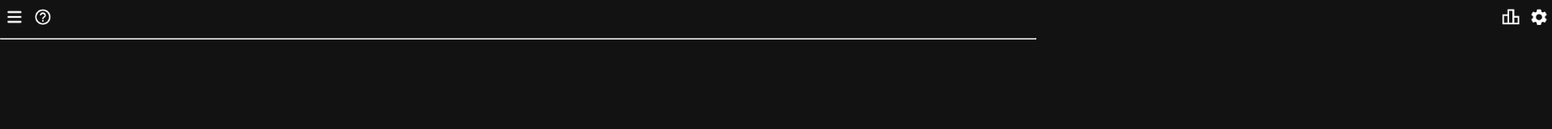
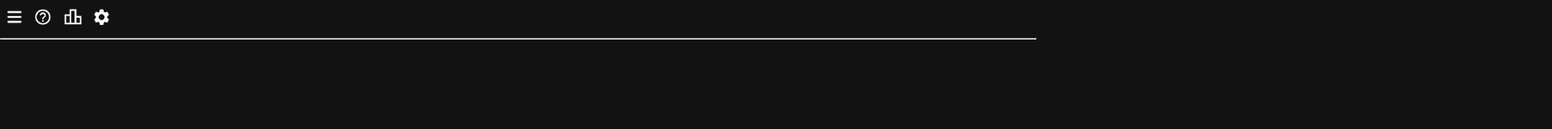
Before and after one commit to Vinshent-L/TugasPW, a plain HTML site: page index.html in a window 1280 px wide. Shown: the top 160 px of the page at 81% size, 1917 px wide, since content can reach past the window. Drawn offline with nearby package versions, Linux system fonts and the light colour scheme.

Commit message:
Update index.html

```diff
--- a/index.html
+++ b/index.html
@@ -32,12 +32,12 @@
 						</form>
 					</td>
 
-					<td style="padding-left: 1295%; padding-right: 0%;">
+					<td style="padding-right: 0%;">
 						<form>
 							<button class="toStats" type="submit" id="headerbutton" href=""><img id="buttonimage" src="assets/Statistic.png"></button>
 						</form>
 					</td>
-					<td style="padding-left: 1295%; padding-right: 0%;">
+					<td style="padding-right: 0%;">
 						<form>
 							<button class="toOptions" type="submit" id="headerbutton" href=""><img id="buttonimage" src="assets/Options.png"></button>
 						</form>
```
